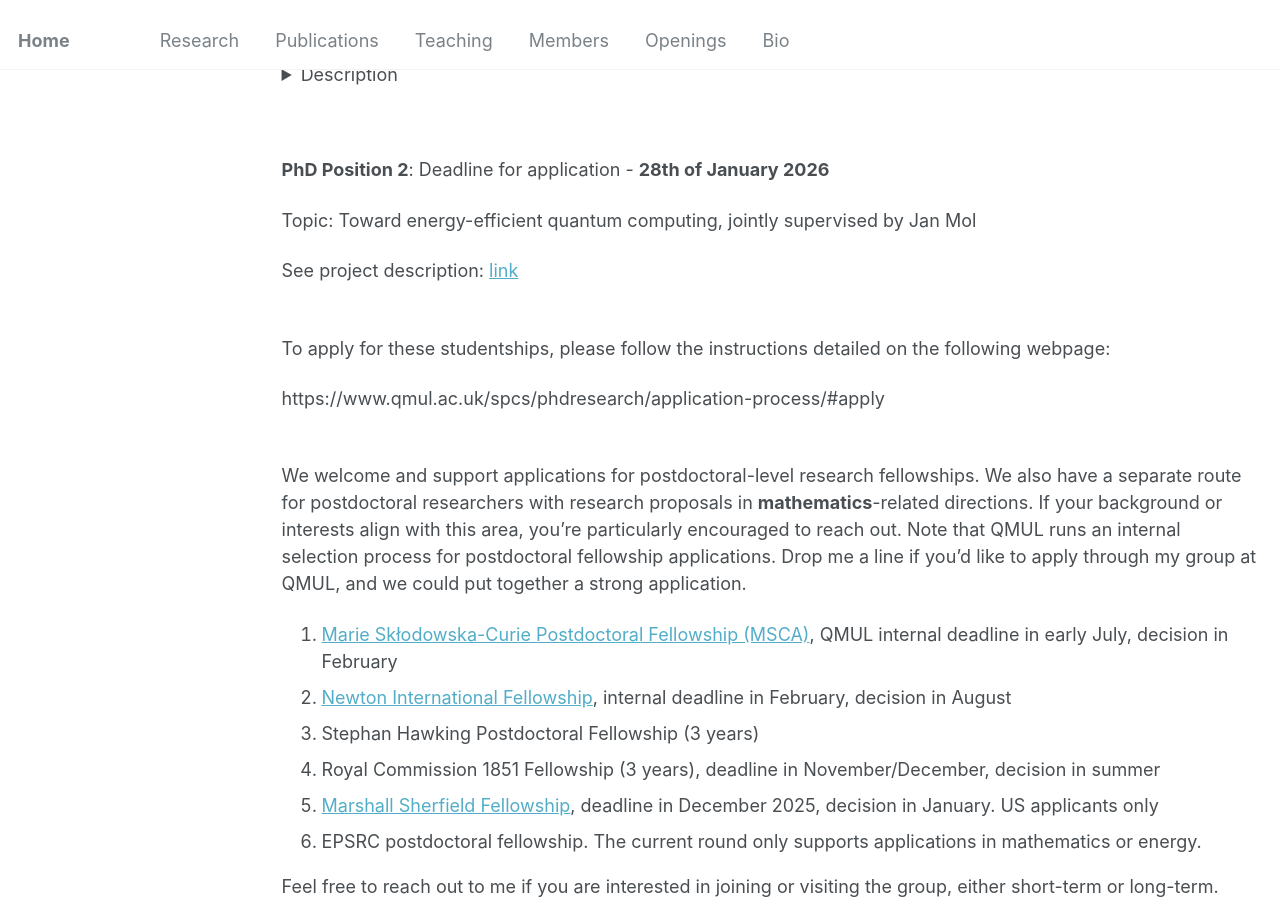
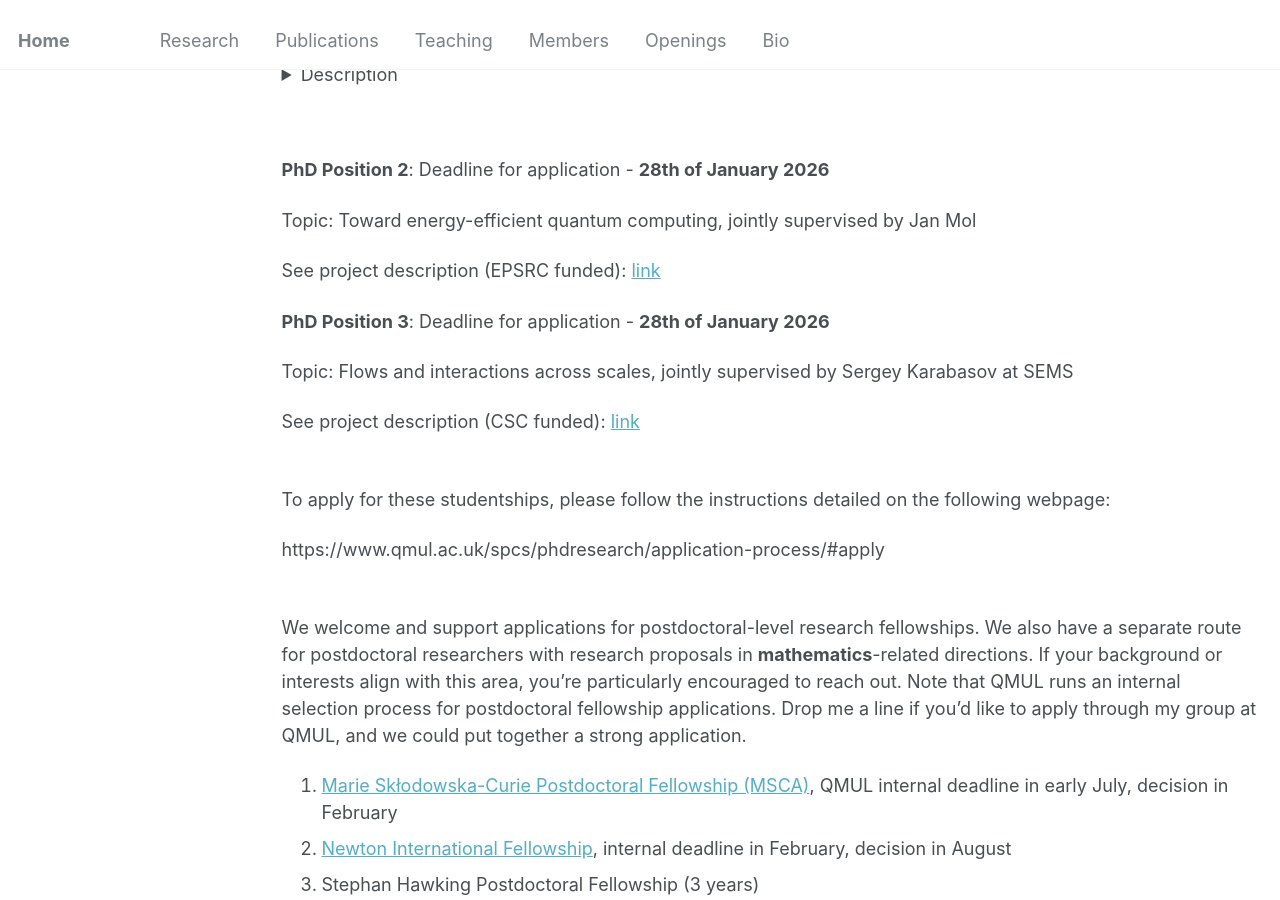
Before and after one commit to jinzhao-sun/jinzhao-sun.github.io, a Jekyll site: the page built from _pages/openings.md, in a window 1280 px wide and 900 px high, scrolled down 370 px. Built offline with Jekyll 4.4.1, drawn with Linux system fonts in a browser that asks for light colours.

Commit message:
Update openings.md

```diff
--- a/_pages/openings.md
+++ b/_pages/openings.md
@@ -40,13 +40,21 @@ We will also explore quantum sensing and spectroscopy from a quantum-computation
 
 Topic: Toward energy-efficient quantum computing, jointly supervised by Jan Mol
 
-See project description: [link](https://www.qmul.ac.uk/spcs/ccmp/phd-at-ccmp/phd-projects-in-ccmp/toward-energy-efficient-quantum-computing/)
+See project description (EPSRC funded): [link](https://www.qmul.ac.uk/spcs/ccmp/phd-at-ccmp/phd-projects-in-ccmp/toward-energy-efficient-quantum-computing/)<br>
+
+
+**PhD Position 3**: Deadline for application - **28th of January 2026**
+
+Topic: Flows and interactions across scales, jointly supervised by Sergey Karabasov at SEMS
+
+See project description (CSC funded): [link](https://www.sems.qmul.ac.uk/research/studentships/699/flows-and-interactions-across-scales)
 
 
 <br>
 To apply for these studentships, please follow the instructions detailed on the following webpage:
 
 https://www.qmul.ac.uk/spcs/phdresearch/application-process/#apply
+
 
 
 
```
